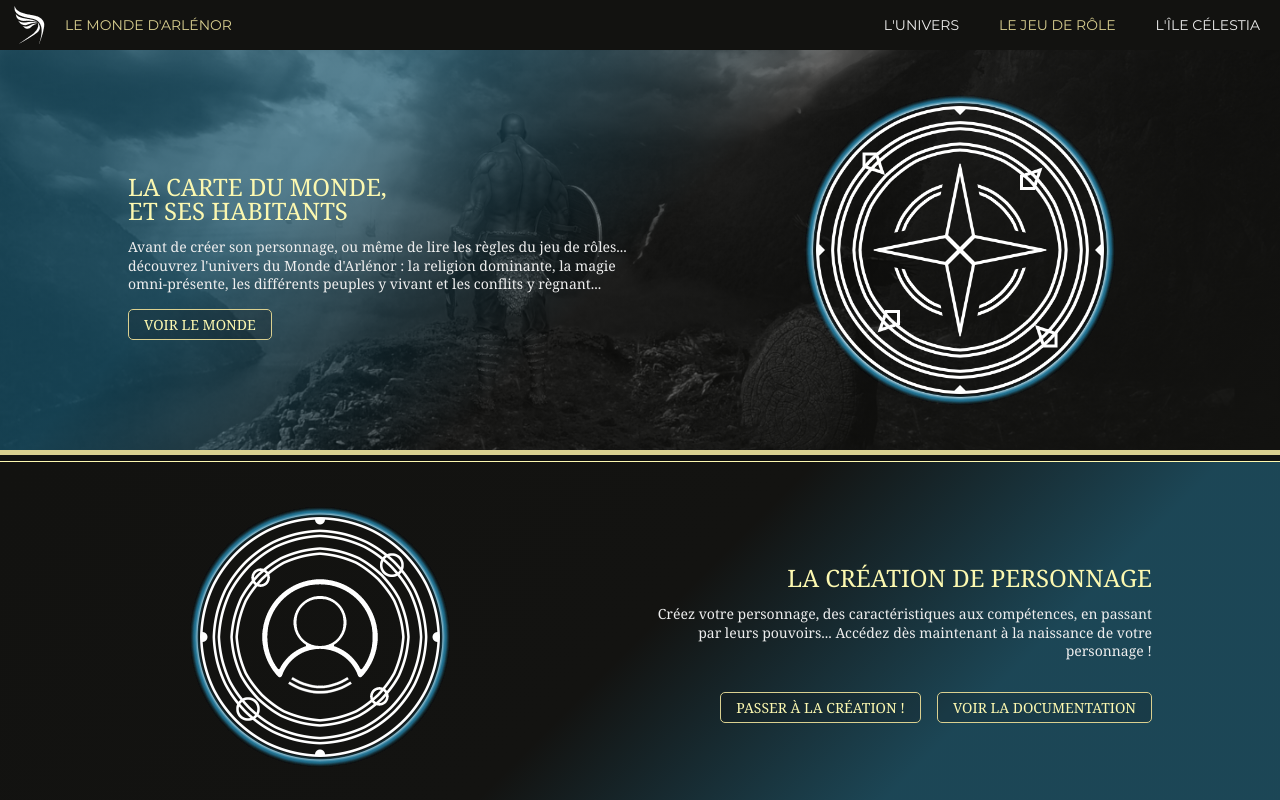
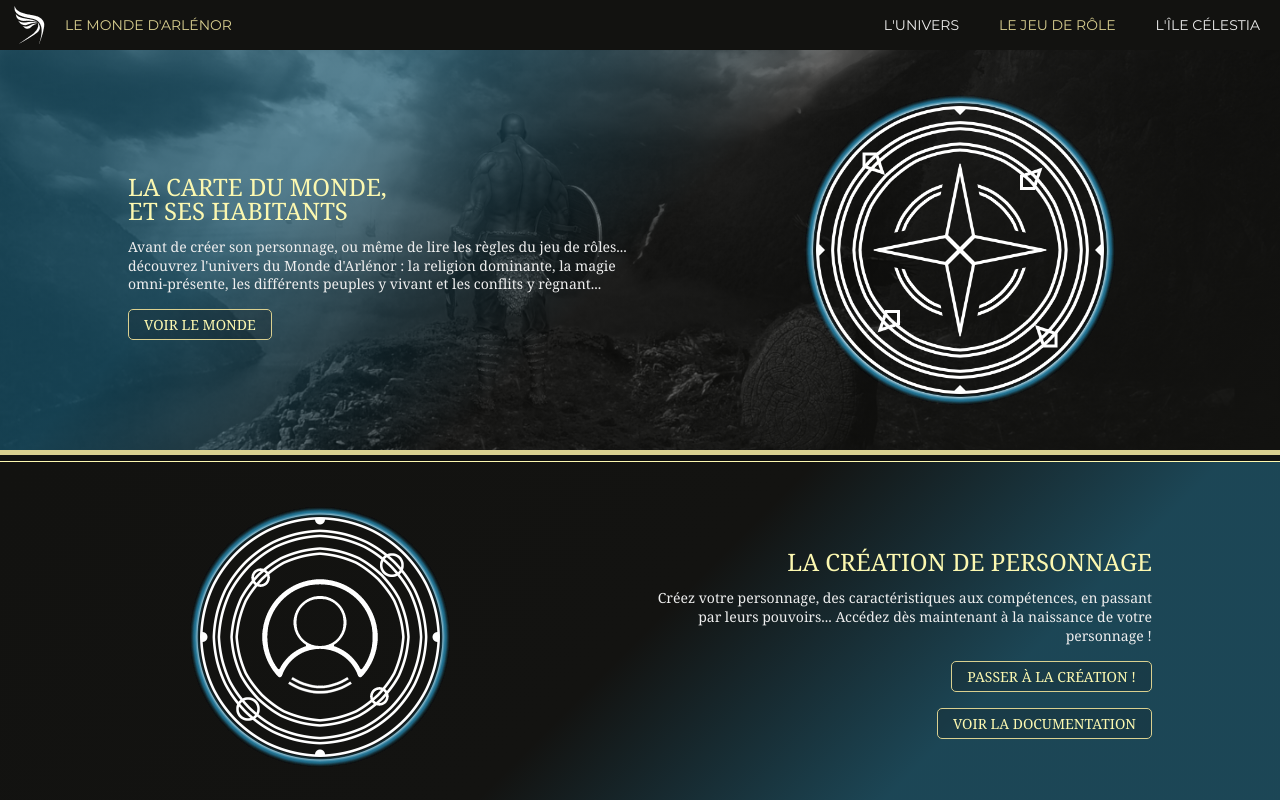
Before and after one commit to Spefire/MondeArlenor_WEBSITE_VUE, a Vue app: page /roleplay in a window 1280 px wide. Shown: the top 800 px of the page. Built offline with nearby package versions, Linux system fonts and the light colour scheme.

Commit message:
Style(roleplay): Fix margin on buttons

```diff
--- a/src/styles/classes.scss
+++ b/src/styles/classes.scss
@@ -96,14 +96,6 @@
     border: 1px solid $warning-color;
     background-color: rgba($black-color, 0.2) !important;
     cursor: default;
-  }
-
-  &:not(:first-child) {
-    margin-left: 16px;
-
-    @include mobile-only {
-      margin-left: 0;
-    }
   }
 }
 
--- a/src/views/roleplay/RoleplayView.vue
+++ b/src/views/roleplay/RoleplayView.vue
@@ -37,8 +37,10 @@
           to="/roleplay/creation">
           Passer à la création !
         </router-link>
+      </div>
+      <div class="margin-top-1">
         <router-link
-          class="margin-top-1 link-button"
+          class="link-button"
           to="/roleplay/docs">
           Voir la documentation
         </router-link>
```
